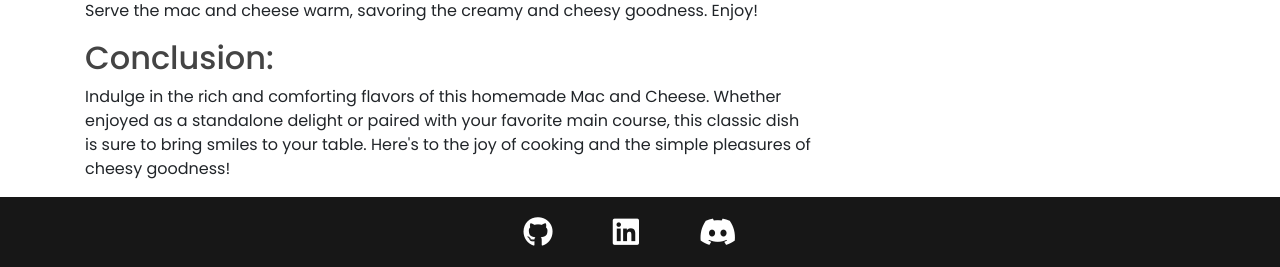
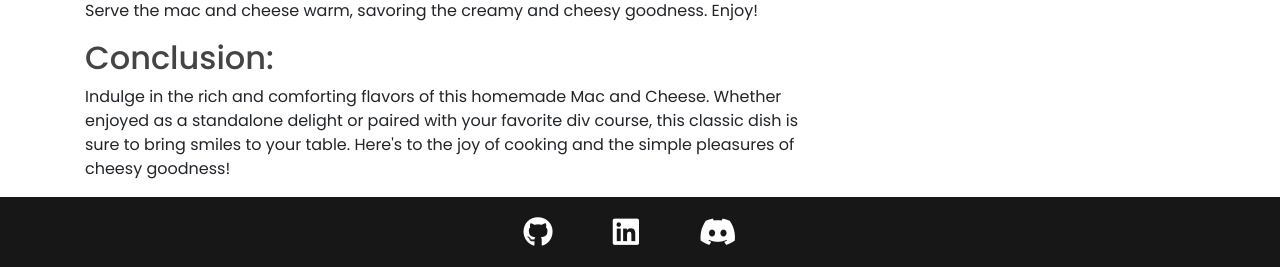
Before and after one commit to CodeLegg/Milestone-3, a Flask app: page /card12 in a window 1280 px wide. Shown: the part 3075-3342 px from the top of the page. Run offline with Flask 3, Linux system fonts and the light colour scheme; the visitor is signed in with stand-in values (Sample User, id 1).

Commit message:
Update HTML templates for food blog

```diff
--- a/foodblog/templates/card1.html
+++ b/foodblog/templates/card1.html
@@ -3,7 +3,7 @@
 {% block content %}
 <h1 class="page-title underline container">The Ultimate Fish Sauce Receipe</h1>
 
-<main class="container">
+<div class="container">
     <div class="p-4 p-md-5 mb-4 text-white fw-bold rounded bg-dark blog-bg">
         <div class="col-md-6 px-0">
             <h2 class="display-4 fst-italic pic-title">The Culinary Masterpiece: Crafting the Ultimate Fish Sauce Elixir
@@ -215,5 +215,5 @@
         </div>
     </div>
 
-</main>
+</div>
 {% endblock content %}
--- a/foodblog/templates/card10.html
+++ b/foodblog/templates/card10.html
@@ -4,7 +4,7 @@
 {% block content %}
 <h1 class="page-title underline container">Teriyaki Temptations: Elevate Your Chicken Game</h1>
 
-<main class="container">
+<div class="container">
     <div class="p-4 p-md-5 mb-4 text-white fw-bold rounded bg-dark blog-bg-card-10">
         <div class="col-md-6 px-0">
             <h2 class="display-4 fst-italic pic-title">Savor the Harmony: Teriyaki Chicken Delight
@@ -211,5 +211,5 @@
         </div>
     </div>
 
-</main>
+</div>
 {% endblock content %}
--- a/foodblog/templates/card11.html
+++ b/foodblog/templates/card11.html
@@ -4,7 +4,7 @@
 {% block content %}
 <h1 class="page-title underline container">Culinary Alchemy: Crafting the Perfect Honey Garlic Chicken</h1>
 
-<main class="container">
+<div class="container">
     <div class="p-4 p-md-5 mb-4 text-white fw-bold rounded bg-dark blog-bg-card-11">
         <div class="col-md-6 px-0">
             <h2 class="display-4 fst-italic pic-title">Sweet Symphony on a Plate: Honey Garlic Chicken
@@ -210,5 +210,5 @@
         </div>
     </div>
 
-</main>
+</div>
 {% endblock content %}
--- a/foodblog/templates/card12.html
+++ b/foodblog/templates/card12.html
@@ -4,7 +4,7 @@
 {% block content %}
 <h1 class="page-title underline container">Creamy Comfort in Every Bite: Homemade Mac and Cheese</h1>
 
-<main class="container">
+<div class="container">
     <div class="p-4 p-md-5 mb-4 text-white fw-bold rounded bg-dark blog-bg-card-12">
         <div class="col-md-6 px-0">
             <h2 class="display-4 fst-italic pic-title"> Cheesy Elegance: Crafting the Perfect Macaroni and Cheese Dish
@@ -162,7 +162,7 @@
                 <h2>Conclusion:</h2>
                 <p>Indulge in the rich and comforting flavors of this homemade Mac and Cheese. Whether enjoyed as a
                     standalone
-                    delight or paired with your favorite main course, this classic dish is sure to bring smiles to your
+                    delight or paired with your favorite div course, this classic dish is sure to bring smiles to your
                     table.
                     Here's to the joy of cooking and the simple pleasures of cheesy goodness!</p>
 
@@ -217,5 +217,5 @@
         </div>
     </div>
 
-</main>
+</div>
 {% endblock content %}
--- a/foodblog/templates/card2.html
+++ b/foodblog/templates/card2.html
@@ -3,7 +3,7 @@
 {% block content %}
 <h1 class="page-title underline container">Thai Basil Chicken Bliss</h1>
 
-<main class="container">
+<div class="container">
     <div class="p-4 p-md-5 mb-4 text-white fw-bold rounded bg-dark blog-bg-card-2">
         <div class="col-md-6 px-0">
             <h2 class="display-4 fst-italic pic-title">A Taste of Thailand: Fast & Flavorful Thai Basil Chicken Recipe
@@ -225,5 +225,5 @@
         </div>
     </div>
 
-</main>
+</div>
 {% endblock content %}
--- a/foodblog/templates/card3.html
+++ b/foodblog/templates/card3.html
@@ -3,7 +3,7 @@
 {% block content %}
 <h1 class="page-title underline container">The Ultimate Hot Pot Dinner</h1>
 
-<main class="container">
+<div class="container">
     <div class="p-4 p-md-5 mb-4 text-white fw-bold rounded bg-dark blog-bg-card-3">
         <div class="col-md-6 px-0">
             <h2 class="display-4 fst-italic pic-title">Savoring Tradition: The Art of Chinese Hot Pot Dining</h2>
@@ -225,5 +225,5 @@
         </div>
     </div>
 
-</main>
+</div>
 {% endblock content %}
--- a/foodblog/templates/card4.html
+++ b/foodblog/templates/card4.html
@@ -4,7 +4,7 @@
 {% block content %}
 <h1 class="page-title underline container">The Finest Taco Receipe</h1>
 
-<main class="container">
+<div class="container">
     <div class="p-4 p-md-5 mb-4 text-white fw-bold rounded bg-dark blog-bg-card-4">
         <div class="col-md-6 px-0">
             <h2 class="display-4 fst-italic pic-title">Crafting Culinary Bliss: The Finest Taco Recipe Unveiled
@@ -213,5 +213,5 @@
         </div>
     </div>
 
-</main>
+</div>
 {% endblock content %}
--- a/foodblog/templates/card5.html
+++ b/foodblog/templates/card5.html
@@ -4,7 +4,7 @@
 {% block content %}
 <h1 class="page-title underline container">Mint Snowmen: A Festive Marshmallow Treat</h1>
 
-<main class="container">
+<div class="container">
     <div class="p-4 p-md-5 mb-4 text-white fw-bold rounded bg-dark blog-bg-card-5">
         <div class="col-md-6 px-0">
             <h2 class="display-4 fst-italic pic-title">Winter Wonderland Delight: Mint Snowman Marshmallow Magic
@@ -230,5 +230,5 @@
         </div>
     </div>
 
-</main>
+</div>
 {% endblock content %}
--- a/foodblog/templates/card6.html
+++ b/foodblog/templates/card6.html
@@ -3,7 +3,7 @@
 {% block content %}
 <h1 class="page-title underline container">Chocoholic's Paradise: Heavenly Gooey Chocolate Cookie Delight</h1>
 
-<main class="container">
+<div class="container">
     <div class="p-4 p-md-5 mb-4 text-white fw-bold rounded bg-dark blog-bg-card-6">
         <div class="col-md-6 px-0">
             <h2 class="display-4 fst-italic pic-title">Bite into Happiness: Gooey Chocolate Cookies Extravaganza
@@ -229,5 +229,5 @@
         </div>
     </div>
 
-</main>
+</div>
 {% endblock content %}
--- a/foodblog/templates/card7.html
+++ b/foodblog/templates/card7.html
@@ -3,7 +3,7 @@
 {% block content %}
 <h1 class="page-title underline container">Exploding Delights: Crafting the Perfect Hot Chocolate Bombs</h1>
 
-<main class="container">
+<div class="container">
     <div class="p-4 p-md-5 mb-4 text-white fw-bold rounded bg-dark blog-bg-card-7">
         <div class="col-md-6 px-0">
             <h2 class="display-4 fst-italic pic-title">Melted Bliss: Unveiling the Art of Hot Chocolate Bomb Mastery
@@ -211,5 +211,5 @@
         </div>
     </div>
 
-</main>
+</div>
 {% endblock content %}
--- a/foodblog/templates/card8.html
+++ b/foodblog/templates/card8.html
@@ -4,7 +4,7 @@
 {% block content %}
 <h1 class="page-title underline container">Honey Glazed Perfection: Elevate Your Festivities with Honey Baked Ham</h1>
 
-<main class="container">
+<div class="container">
     <div class="p-4 p-md-5 mb-4 text-white fw-bold rounded bg-dark blog-bg-card-8">
         <div class="col-md-6 px-0">
             <h2 class="display-4 fst-italic pic-title">Sweet Harmony: Mastering the Art of Honey Baked Ham
@@ -221,5 +221,5 @@
         </div>
     </div>
 
-</main>
+</div>
 {% endblock content %}
--- a/foodblog/templates/card9.html
+++ b/foodblog/templates/card9.html
@@ -4,7 +4,7 @@
 {% block content %}
 <h1 class="page-title underline container">Swirls of Sweet Bliss: Crafting Irresistible Cinnamon Rolls at Home</h1>
 
-<main class="container">
+<div class="container">
     <div class="p-4 p-md-5 mb-4 text-white fw-bold rounded bg-dark blog-bg-card-9">
         <div class="col-md-6 px-0">
             <h2 class="display-4 fst-italic pic-title">Cinnamon Rolls: A Symphony of Aromas and Flavors
@@ -229,5 +229,5 @@
         </div>
     </div>
 
-</main>
+</div>
 {% endblock content %}
```
